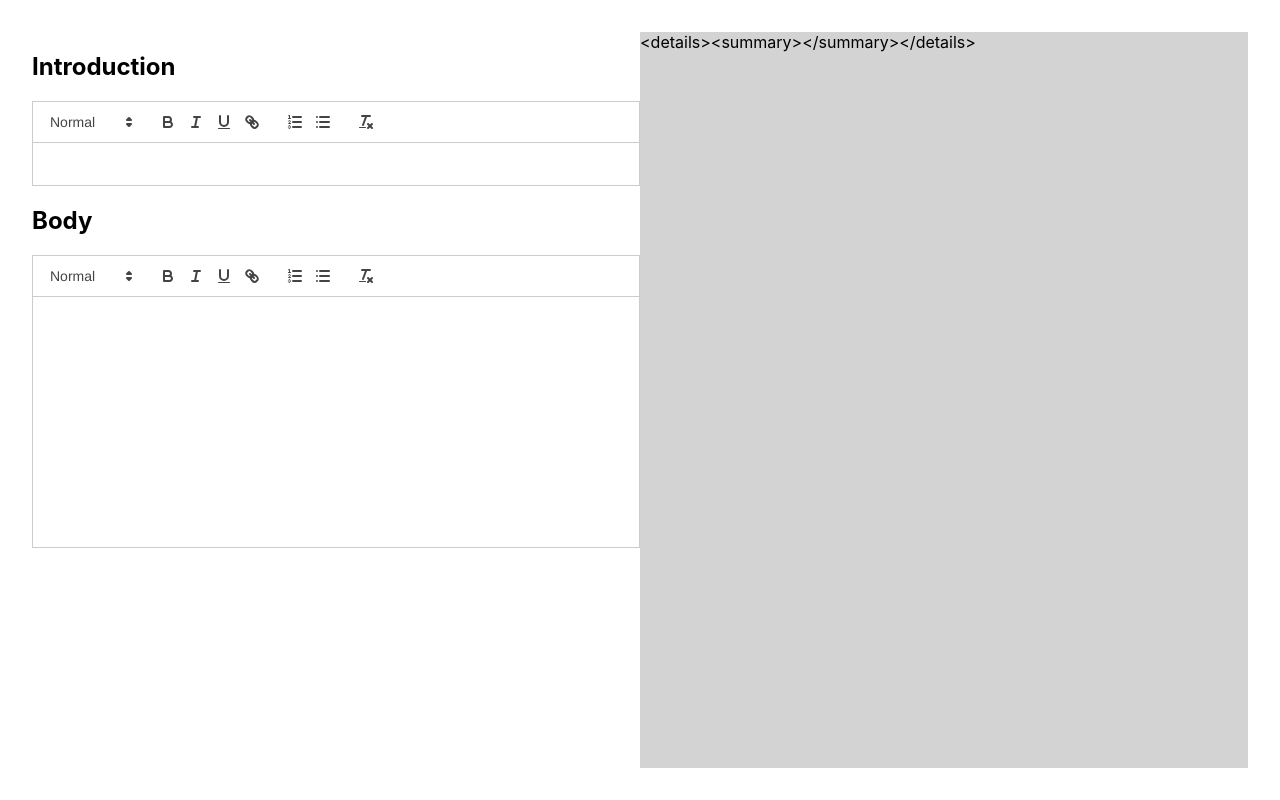
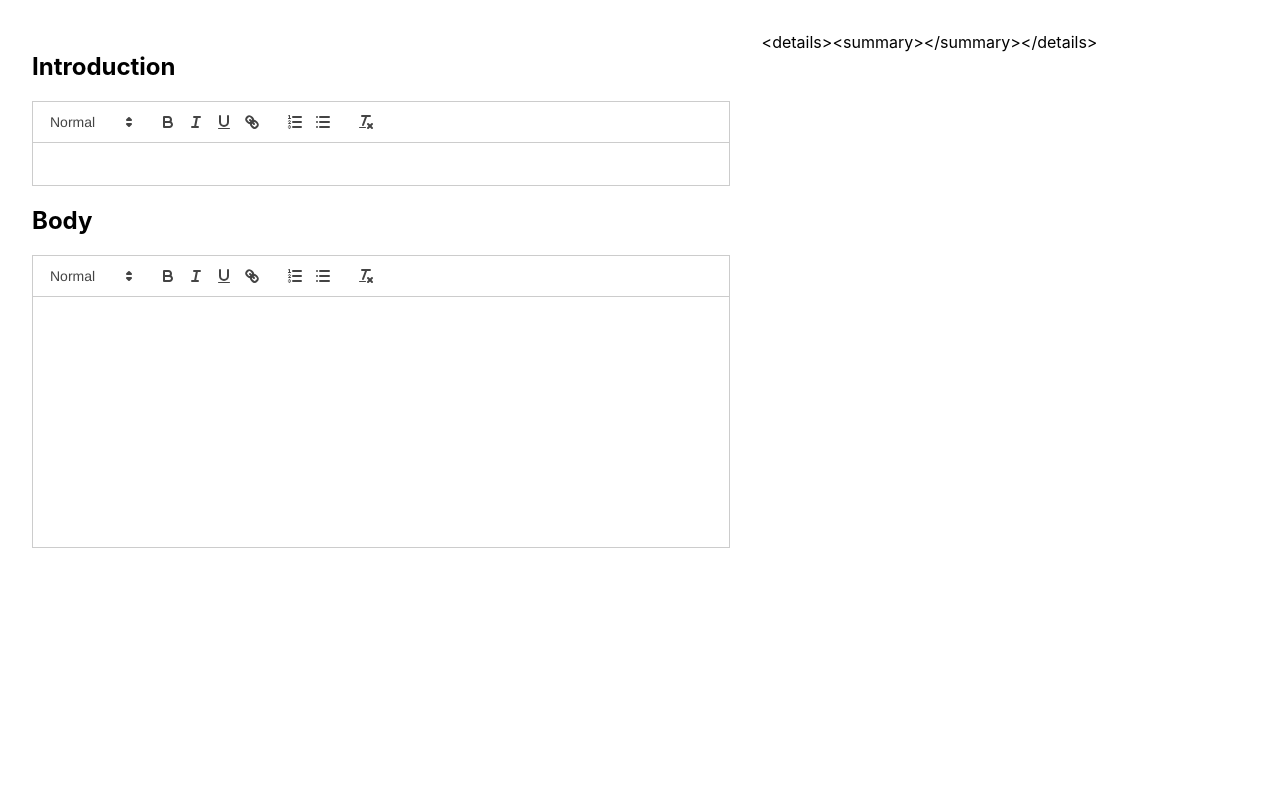
Before and after one commit to seanomeara96/allhair-content, a React (Create React App) app: page / in a window 1280 px wide. Built offline with nearby package versions, Linux system fonts and the light colour scheme.

Commit message:
usability much improved, intro can be multiple lines long

```diff
--- a/src/App.css
+++ b/src/App.css
@@ -32,3 +32,14 @@ body,
   display: inline;
   background-color: red;
 }
+
+
+.result {
+  display: flex;
+  flex-direction: column;
+  align-items: stretch;
+}
+
+.result > div {
+  height: 50%;
+}
--- a/src/App.js
+++ b/src/App.js
@@ -11,6 +11,7 @@ function App() {
   const [copySuccess, setCopySuccess] = useState(defaultCopyState);
   const columns = {
     width: "50%",
+    padding: "0 2rem",
   };
   function flash(msg, success) {
     success
@@ -18,6 +19,10 @@ function App() {
       : setCopySuccess({ msg, style: "failure" });
     setTimeout(() => setCopySuccess(defaultCopyState), 3000);
   }
+  const generatedHTML = `<details><summary>${intro.replace(
+    /(<\/p>)$/g,
+    "<b>Read More</b>$1"
+  )}</summary>${body}</details>`;
   return (
     <>
       <main
@@ -25,12 +30,13 @@ function App() {
           padding: "2rem 0",
           margin: "0 2rem",
           display: "flex",
-          height: "100%",
+
         }}
       >
         <div
           style={{
-            ...columns,
+            width: "60%",
+            paddingRight: "2rem"
           }}
         >
           <div>
@@ -42,8 +48,10 @@ function App() {
             <ReactQuill theme="snow" value={body} onChange={setBody} />
           </div>
         </div>
+        <div /**className="result" */ style={{
+            width: "40%",
+          }}>
           <div
-          style={{ ...columns, backgroundColor: "lightgray" }}
             onClick={(e) =>
               navigator.clipboard.writeText(e.target.textContent).then(
                 function () {
@@ -59,10 +67,9 @@ function App() {
               )
             }
           >
-          {`<details><summary>${intro.replace(
-            "</p>",
-            "&nbsp;<b>Read More</b></p>"
-          )}</summary>${body}</details>`}
+            {generatedHTML}
+          </div>
+        {/**  <div dangerouslySetInnerHTML={{ __html: generatedHTML }}></div> */}
         </div>
       </main>
       <i className={`success-message ${copySuccess.style}`}>
```
Lines whose indentation alone changed are shown as unchanged.
